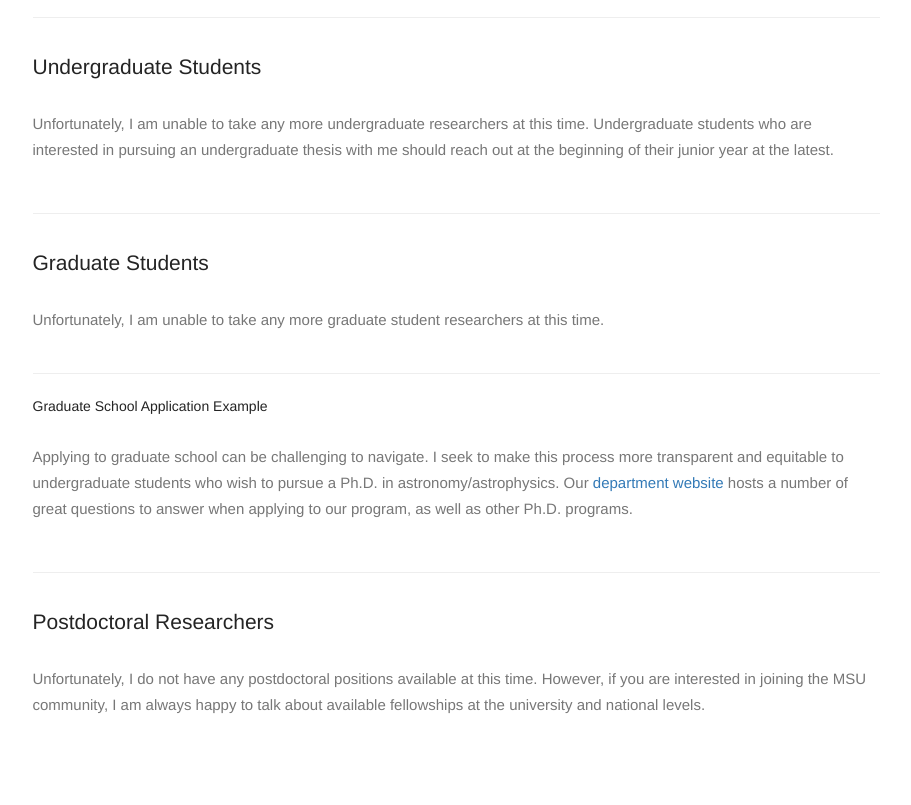
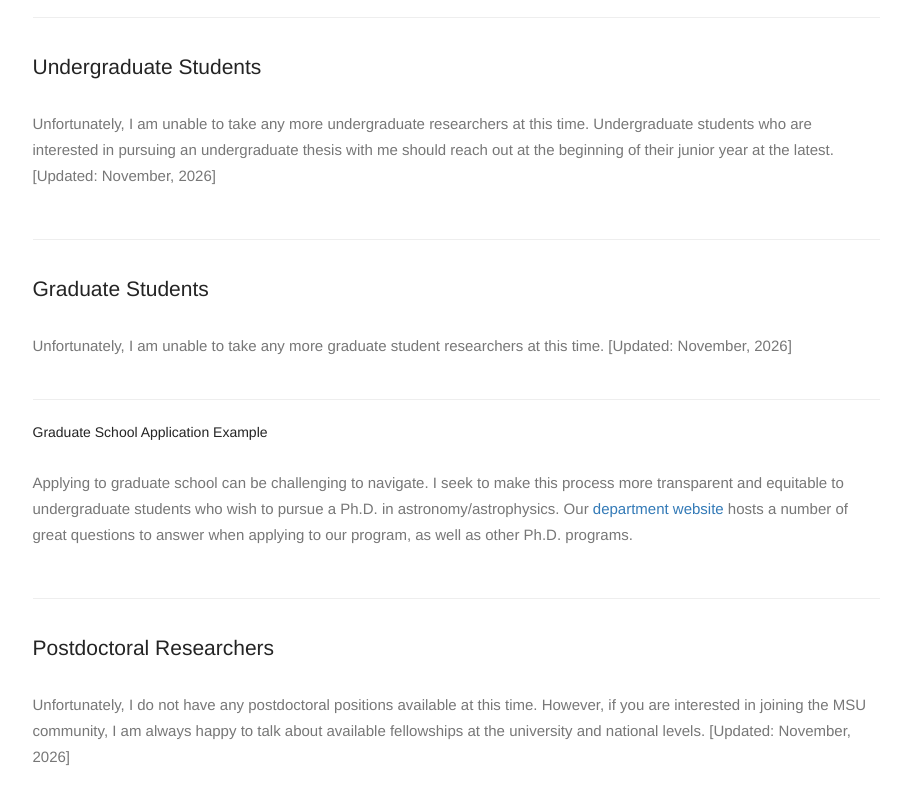
Before and after one commit to afeinstein20/afeinstein20.github.io, a plain HTML site: page index.html in a window 1280 px wide. Shown: the part 4740-5545 px from the top of the page, without its empty margins (330-1241 px from the left). Drawn offline with Linux system fonts and the light colour scheme.

Commit message:
updated available positions

```diff
--- a/index.html
+++ b/index.html
@@ -482,7 +482,7 @@
                                 <p>Unfortunately, I am unable to take any more undergraduate researchers
                                   at this time. Undergraduate students who are interested in pursuing an
                                   undergraduate thesis with me should reach out at the beginning of their
-                                  junior year at the latest.
+                                  junior year at the latest. [Updated: November, 2026]
                                 </p>
                                 <!--
                                 <p>
@@ -526,7 +526,7 @@
                             <div class="col-md-12">
                               <h4 id="grad">Graduate Students</h4>
                               <p>
-                                Unfortunately, I am unable to take any more graduate student researchers at this time.
+                                Unfortunately, I am unable to take any more graduate student researchers at this time. [Updated: November, 2026]
                               </p>
                               <!--
                                 <p>
@@ -589,7 +589,7 @@
                               <h4 id="postdoc">Postdoctoral Researchers</h4>
                                 <p>Unfortunately, I do not have any postdoctoral positions available at this time.
                                   However, if you are interested in joining the MSU community, I am always happy to
-                                  talk about available fellowships at the university and national levels.
+                                  talk about available fellowships at the university and national levels. [Updated: November, 2026]
                                 </p>
                                 <!--
                                 <p>Applications are invited for a postdoctoral position at Michigan State
```
